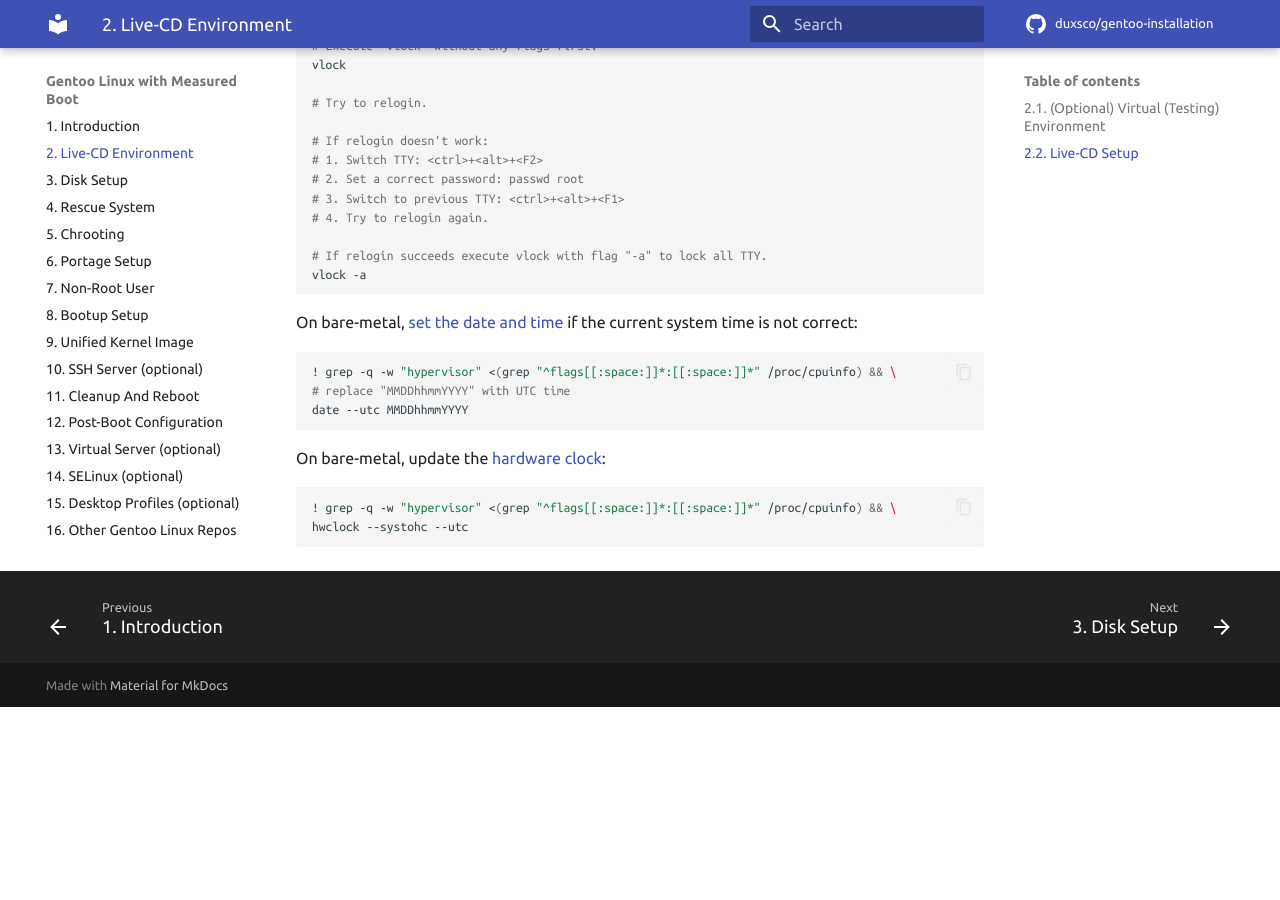
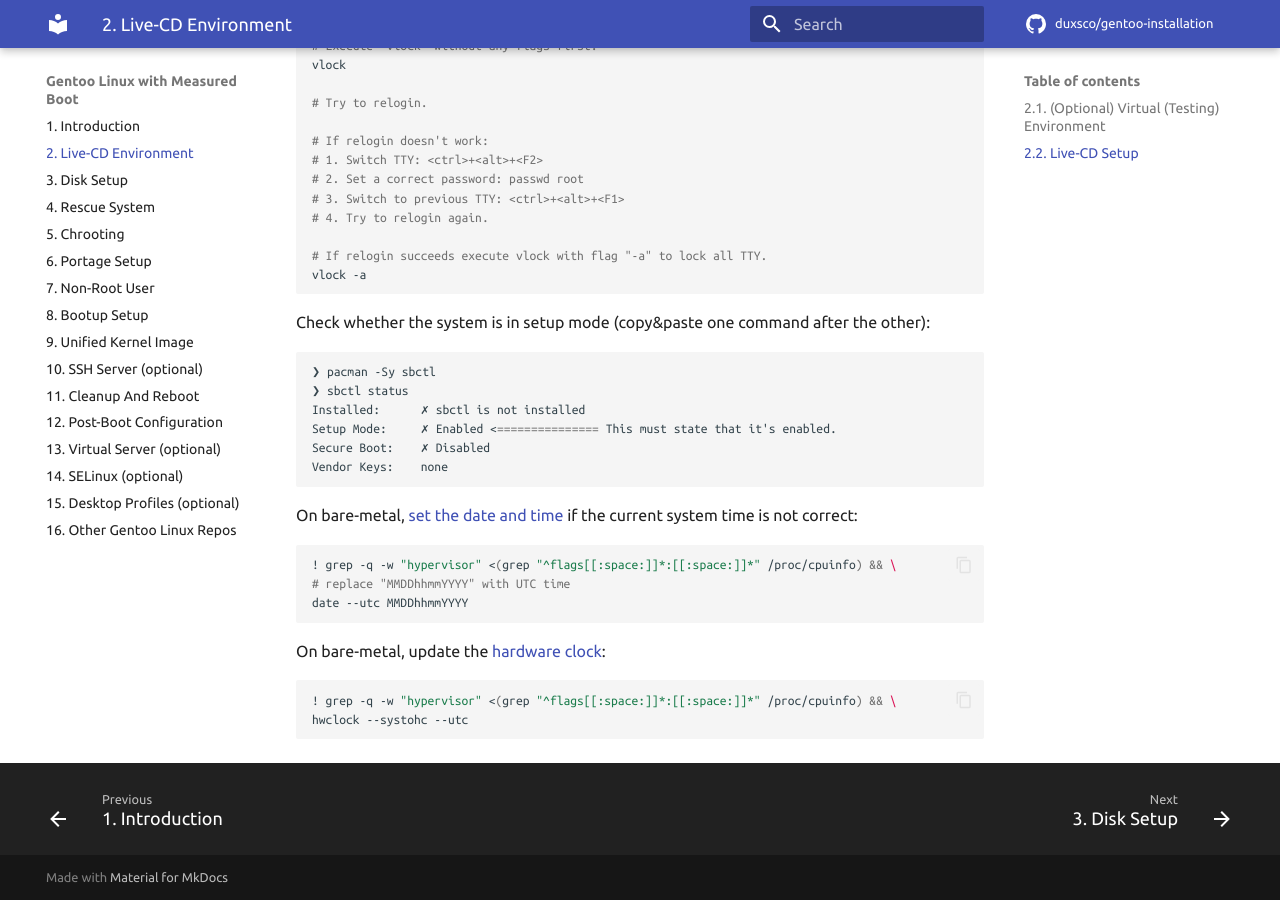
Before and after one commit to duxsco/gentoo-installation, an MkDocs documentation site: the page built from docs/live-cd_environment.md, in a window 1280 px wide and 900 px high, scrolled down 2674 px. Built offline with MkDocs 1.6.1 and Material for MkDocs 9.7.7, drawn with Linux system fonts in a browser that asks for light colours; comment, search, counter and statistics services are not loaded; before the commit the page ends 3381 px from its top, so only the background shows below that.

Commit message:
Test for "Setup Mode"

````diff
--- a/docs/live-cd_environment.md
+++ b/docs/live-cd_environment.md
@@ -160,6 +160,17 @@ vlock
 vlock -a
 ```
 
+Check whether the system is in setup mode (copy&paste one command after the other):
+
+``` { .shell .no-copy }
+❯ pacman -Sy sbctl
+❯ sbctl status
+Installed:      ✗ sbctl is not installed
+Setup Mode:     ✗ Enabled <=============== This must state that it's enabled.
+Secure Boot:    ✗ Disabled
+Vendor Keys:    none
+```
+
 On bare-metal, [set the date and time](https://wiki.gentoo.org/wiki/Handbook:AMD64/Full/Installation#Setting_the_date_and_time) if the current system time is not correct:
 
 ```shell
````
Also changed, not shown: docs/index.md (+1 -1 lines).
